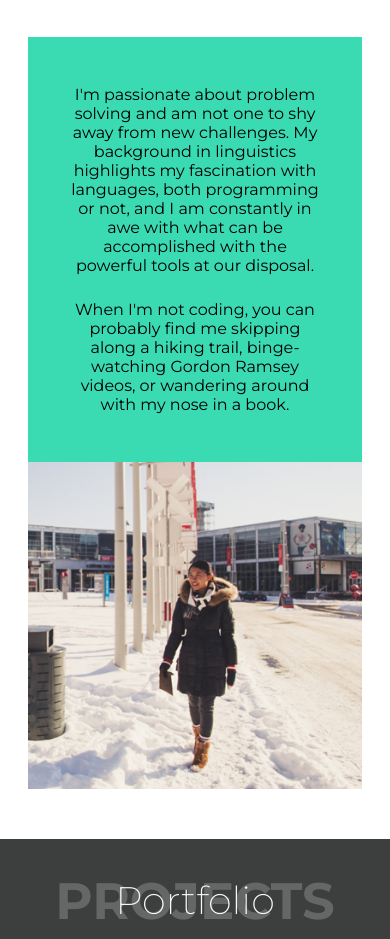
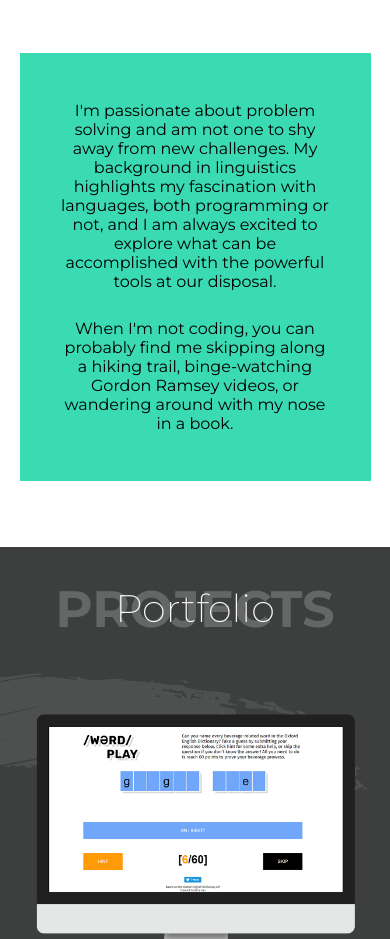
Before and after one commit to kyau8/portfolio, a website: page index.html in a window 390 px wide. Shown: the part 1015-1954 px from the top of the page. Drawn offline with nearby package versions, Linux system fonts and the light colour scheme.

Commit message:
fixing about image responsiveness

```diff
--- a/dev/styles/partials/_about.scss
+++ b/dev/styles/partials/_about.scss
@@ -5,14 +5,8 @@
     align-items: center;
     justify-items: center;
     margin: 25px 0 60px 0;
-    // flex-wrap: wrap;
 }
 
-@media(max-width:867px) {
-    .aboutContents {
-        flex-direction: column;
-    }
-}
 
 .aboutIntro {
     font-size: 1.2rem;
@@ -43,14 +37,65 @@
     flex-grow: 1;
 }
 
-@media(max-width:390px) {
+@media(max-width:867px) {
+    .aboutContents {
+        position: relative;
+        width: 100%;
+        height: 382px;
+    }
     .aboutText {
-        width: 95%;
+        position: absolute;
+        z-index: 30;
+        left: 20px;
     }
     .aboutImg {
-        width: 95%;
+        height: 100%;
+        position: absolute;
+        z-index: 10;
+        right: 20px;
     }
+}
+
+@media(max-width:763px) {
+    .aboutText {
+        left: 0;
+    }
+    .aboutImg {
+        right: 0;
+    }
+}
+
+@media(max-width:709px) {
+    .aboutContents {
+        overflow: hidden;
+    }
+    .aboutImg {
+        right: -100px;
+    }
+}
+
+@media(max-width:588px) {
+    .aboutContents {
+        overflow: hidden;
+    }
+    .aboutImg {
+        right: -150px;
+    }
+}
+
+@media(max-width:515px) {
+    .aboutText {
+        width: 100%;
+        height: auto;
+    }
+    .aboutImg {
+        display: none;
+    }
+}
+
+@media(max-width:390px) {
     .aboutContents {
         margin-bottom: 30px;
+        height: 460px;
     }
 }
--- a/index.html
+++ b/index.html
@@ -14,7 +14,7 @@
     <header>
         <div class="wrapper">
             <nav class="mainNav">
-                <img src="../../assets/images/logo.png" alt="">
+                <img clas="logo" src="../../assets/images/logo.png" alt="">
                 <ul class="socialNav">
                     <li><a href="https://twitter.com/kyau8"><i class="fa fa-twitter"></i></a></li>
                     <li><a href="https://www.linkedin.com/in/kitty-yau-ab6b2b14a/"><i class="fa fa-linkedin"></i> </a></li>
@@ -37,7 +37,7 @@
                 <p class="aboutIntro"><span>Hi</span>, I'm Kitty, a front-end web developer based in Toronto.</p>
                 <div class="aboutContents">
                     <div class="aboutText">
-                        <p>I'm passionate about problem solving and am not one to shy away from new challenges. My background in linguistics highlights my fascination with languages, both programming or not, and I am constantly in awe with what can be accomplished with the powerful tools at our disposal.</p>
+                        <p>I'm passionate about problem solving and am not one to shy away from new challenges. My background in linguistics highlights my fascination with languages, both programming or not, and I am always excited to explore what can be accomplished with the powerful tools at our disposal.</p>
                         <p>When I'm not coding, you can probably find me skipping along a hiking trail, binge-watching Gordon Ramsey videos, or wandering around with my nose in a book.</p>
                     </div>
                     <img class="aboutImg" src="assets/images/aboutimg.jpg" alt="A picture of a girl walking along a snowy path, looking to her right.">
@@ -206,7 +206,7 @@
                 <h2 class="sectionHeader darkHeader">Contact Me</h2>
                 <h3 class="darkSubHeader">Let's talk!</h3>
                 <h4 class="email">Email Me: <a href="mailto:hello@kittyyau.com">hello@kittyyau.com</a></h4>
-                <form action="https://formspress.io/kittyyau8@gmail.com" method="POST">
+                <form action="https://formspree.io/hello@kittyyau.com" method="POST">
                     <div class="formInfo">
                         <input class="nameInput" type="text" placeholder="Name" name="name">
                         <input class="textInput" type="text" placeholder="Email" name="_replyto">
--- a/public/styles/style.css
+++ b/public/styles/style.css
@@ -273,11 +273,9 @@ nav {
   padding: 15px 0;
   width: 100%; }
 
-.logo {
-  color: #3adab2;
-  text-transform: uppercase;
-  font-weight: 700;
-  font-size: 2.0rem; }
+@media (max-width: 850px) {
+  .mainNav {
+    padding: 10px 0; } }
 
 .socialNav {
   display: -webkit-box;
@@ -388,13 +386,6 @@ header.wrapper {
   justify-items: center;
   margin: 25px 0 60px 0; }
 
-@media (max-width: 867px) {
-  .aboutContents {
-    -webkit-box-orient: vertical;
-    -webkit-box-direction: normal;
-        -ms-flex-direction: column;
-            flex-direction: column; } }
-
 .aboutIntro {
   font-size: 1.2rem;
   color: black;
@@ -431,13 +422,50 @@ header.wrapper {
       -ms-flex-positive: 1;
           flex-grow: 1; }
 
+@media (max-width: 867px) {
+  .aboutContents {
+    position: relative;
+    width: 100%;
+    height: 382px; }
+  .aboutText {
+    position: absolute;
+    z-index: 30;
+    left: 20px; }
+  .aboutImg {
+    height: 100%;
+    position: absolute;
+    z-index: 10;
+    right: 20px; } }
+
+@media (max-width: 763px) {
+  .aboutText {
+    left: 0; }
+  .aboutImg {
+    right: 0; } }
+
+@media (max-width: 709px) {
+  .aboutContents {
+    overflow: hidden; }
+  .aboutImg {
+    right: -100px; } }
+
+@media (max-width: 588px) {
+  .aboutContents {
+    overflow: hidden; }
+  .aboutImg {
+    right: -150px; } }
+
+@media (max-width: 515px) {
+  .aboutText {
+    width: 100%;
+    height: auto; }
+  .aboutImg {
+    display: none; } }
+
 @media (max-width: 390px) {
-  .aboutText {
-    width: 95%; }
-  .aboutImg {
-    width: 95%; }
   .aboutContents {
-    margin-bottom: 30px; } }
+    margin-bottom: 30px;
+    height: 460px; } }
 
 /* PORTFOLIO SECTION STYLES */
 .portfolioSection {
```
Also changed, not shown: dev/styles/partials/_header.scss (+4 -5 lines).
